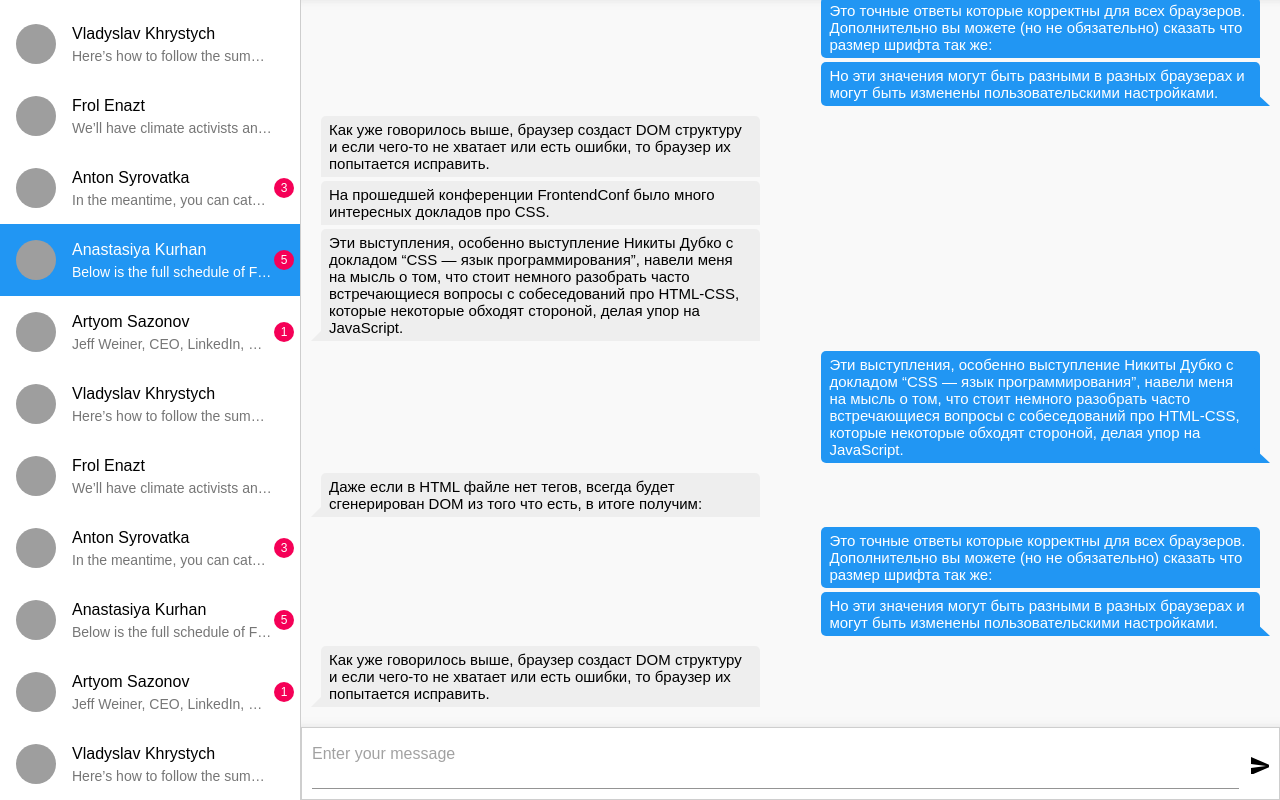
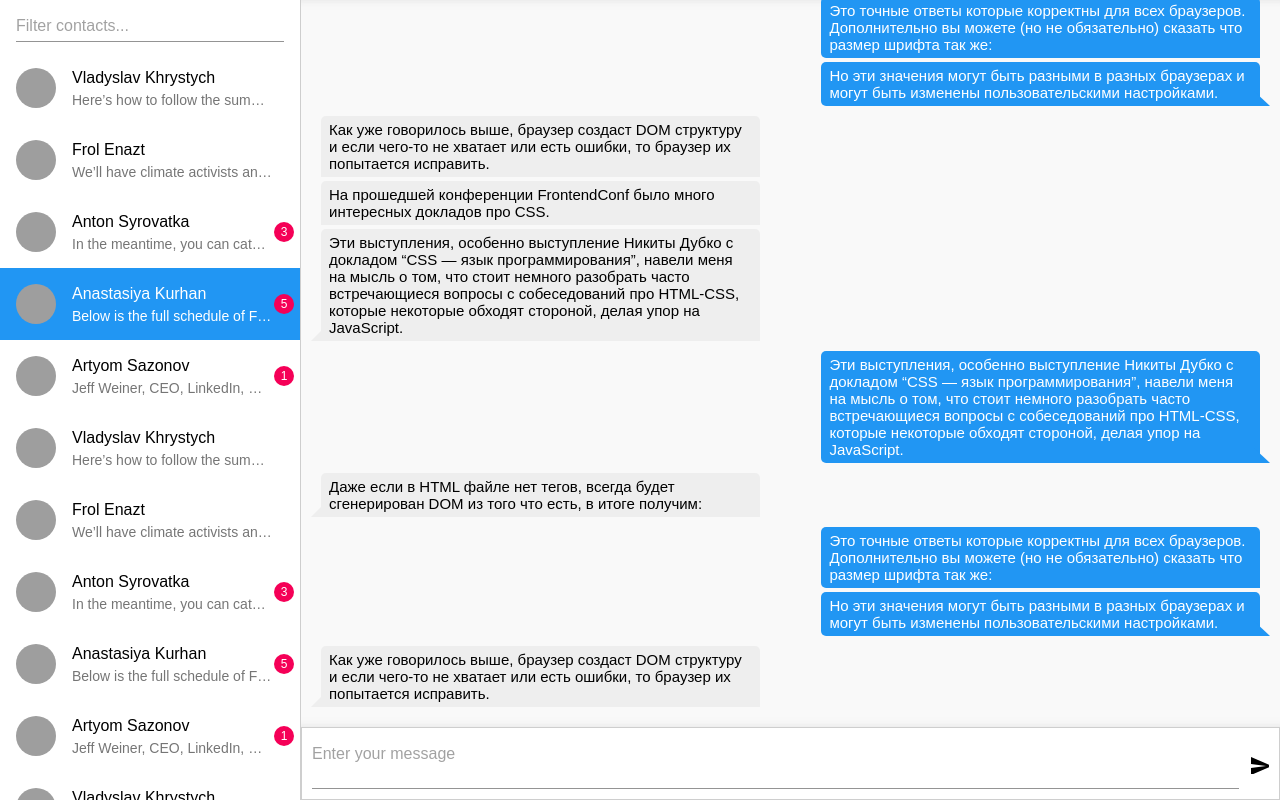
Before and after one commit to vkhrystych/react-mui-chat, a React (Create React App) app: page / in a window 1280 px wide. Built offline with nearby package versions, Linux system fonts and the light colour scheme; grey boxes are pictures that could not be loaded.

Commit message:
Add contacts filter textield with callback from parent

```diff
--- a/src/App.js
+++ b/src/App.js
@@ -6,20 +6,36 @@ import { messages, contacts } from "./mock-data";
 
 class App extends Component {
   state = {
+    contacts: [],
     selectedContact: {
       index: 3,
       messages: messages
     }
   };
 
+  componentDidMount = () => {
+    this.setState({ contacts });
+  };
+
   onContactClick = contactIndex => {
     this.setState({ selectedContact: contactIndex });
   };
 
-  onSendBtnClick = (e, msg) => {
+  onSendBtnClick = (e, value) => {
     e.preventDefault();
 
-    console.log(msg);
+    console.log(value);
+  };
+
+  onContactsFilterChange = value => {
+    const filteredContacts = contacts.filter(contact => {
+      const contactNameLC = contact.name.toLowerCase();
+      const valueLC = value.toLowerCase();
+
+      return contactNameLC.includes(valueLC);
+    });
+
+    this.setState({ contacts: filteredContacts });
   };
 
   render() {
@@ -28,10 +44,11 @@ class App extends Component {
     return (
       <div>
         <ChatContainer
-          contacts={contacts}
+          contacts={this.state.contacts}
           selectedContact={selectedContact}
           onContactClick={this.onContactClick}
           onSendBtnClick={this.onSendBtnClick}
+          onContactsFilterChange={this.onContactsFilterChange}
         />
       </div>
     );
--- a/src/ChatContainer.js
+++ b/src/ChatContainer.js
@@ -17,12 +17,20 @@ const styles = {
     overflow: "hidden"
   },
   contacts: {
+    display: "flex",
     width: "300px",
+    flexShrink: "0",
+    flexDirection: "column",
+    borderRight: "1px solid #cecece"
+  },
+  contactsList: {
     display: "flex",
-    flexShrink: "0",
     overflowY: "auto",
     flexDirection: "column",
-    borderRight: "1px solid #cecece"
+    paddingTop: "0"
+  },
+  contactsFilterContainer: {
+    padding: "10px 16px"
   },
   selectedContact: {
     color: "#fff",
@@ -105,7 +113,8 @@ const styles = {
 
 class ChatContainer extends Component {
   state = {
-    inputMsg: ""
+    inputMsg: "",
+    contactsFilter: ""
   };
 
   componentDidMount = () => {
@@ -116,10 +125,18 @@ class ChatContainer extends Component {
     this.messagesEnd.scrollIntoView();
   };
 
-  onInputMsgChange = inputMsg => this.setState({ inputMsg });
+  onChangeField = (field, value) => this.setState({ [field]: value });
+
+  onContactsFilterChange = value => {
+    const { onContactsFilterChange } = this.props;
+
+    this.onChangeField("contactsFilter", value);
+
+    if (onContactsFilterChange) onContactsFilterChange(value);
+  };
 
   render() {
-    const { inputMsg } = this.state;
+    const { inputMsg, contactsFilter } = this.state;
     const {
       classes,
       contacts,
@@ -130,7 +147,17 @@ class ChatContainer extends Component {
 
     return (
       <section className={classes.container}>
-        <List className={classes.contacts}>
+        <div className={classes.contacts}>
+          <div className={classes.contactsFilterContainer}>
+            <TextField
+              fullWidth
+              value={contactsFilter}
+              placeholder="Filter contacts..."
+              onChange={e => this.onContactsFilterChange(e.target.value)}
+            />
+          </div>
+
+          <List className={classes.contactsList}>
             {contacts.map((contact, contactIndex) => {
               const isSelected = selectedContact.index === contactIndex;
 
@@ -146,6 +173,7 @@ class ChatContainer extends Component {
               );
             })}
           </List>
+        </div>
 
         <div className={classes.chatContainer}>
           <div className={classes.chat}>
@@ -184,7 +212,7 @@ class ChatContainer extends Component {
               rowsMax="10"
               value={inputMsg}
               placeholder="Enter your message"
-              onChange={e => this.onInputMsgChange(e.target.value)}
+              onChange={e => this.onChangeField("inputMsg", e.target.value)}
             />
 
             <div
```
Lines whose indentation alone changed are shown as unchanged.
